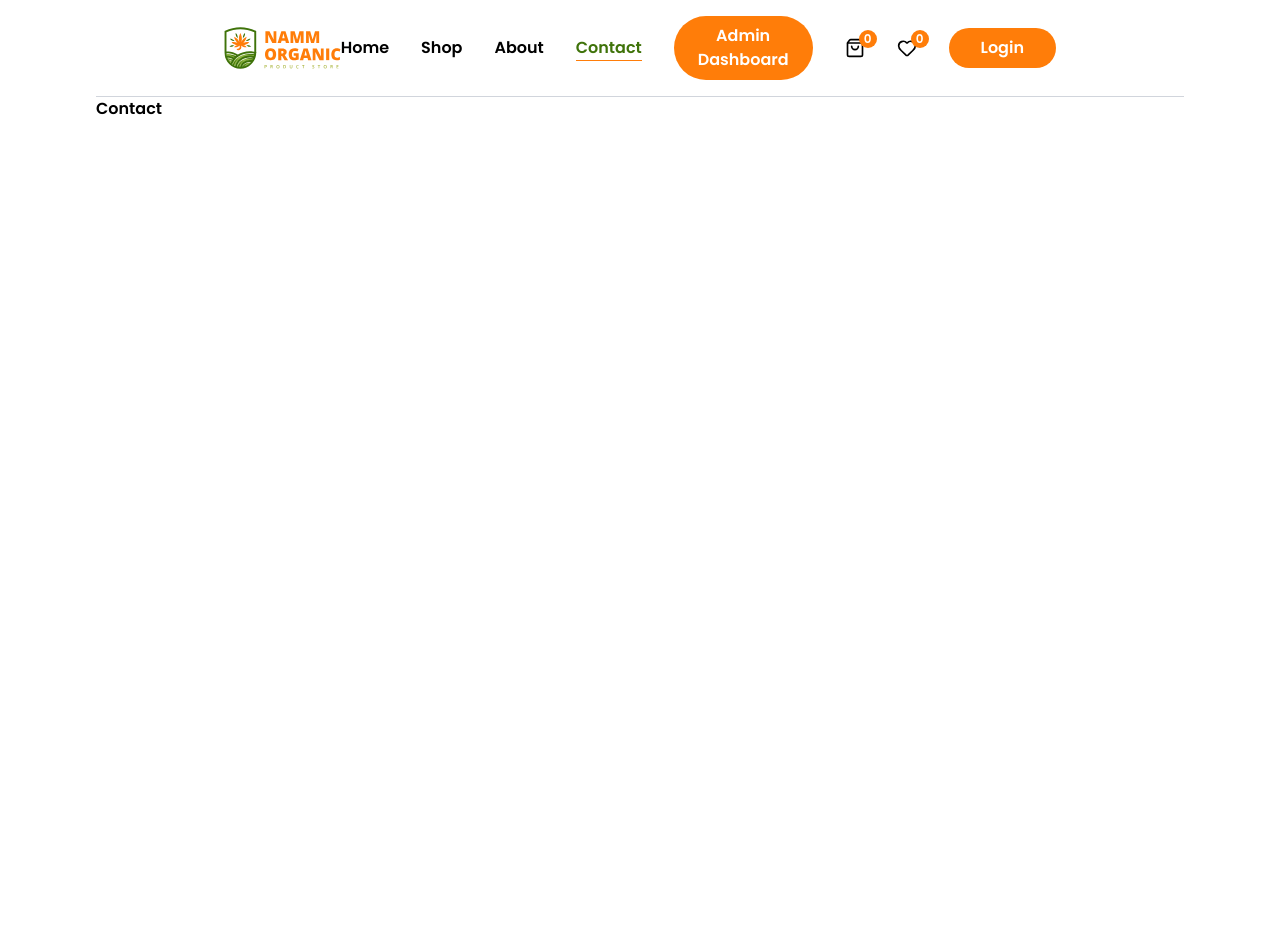
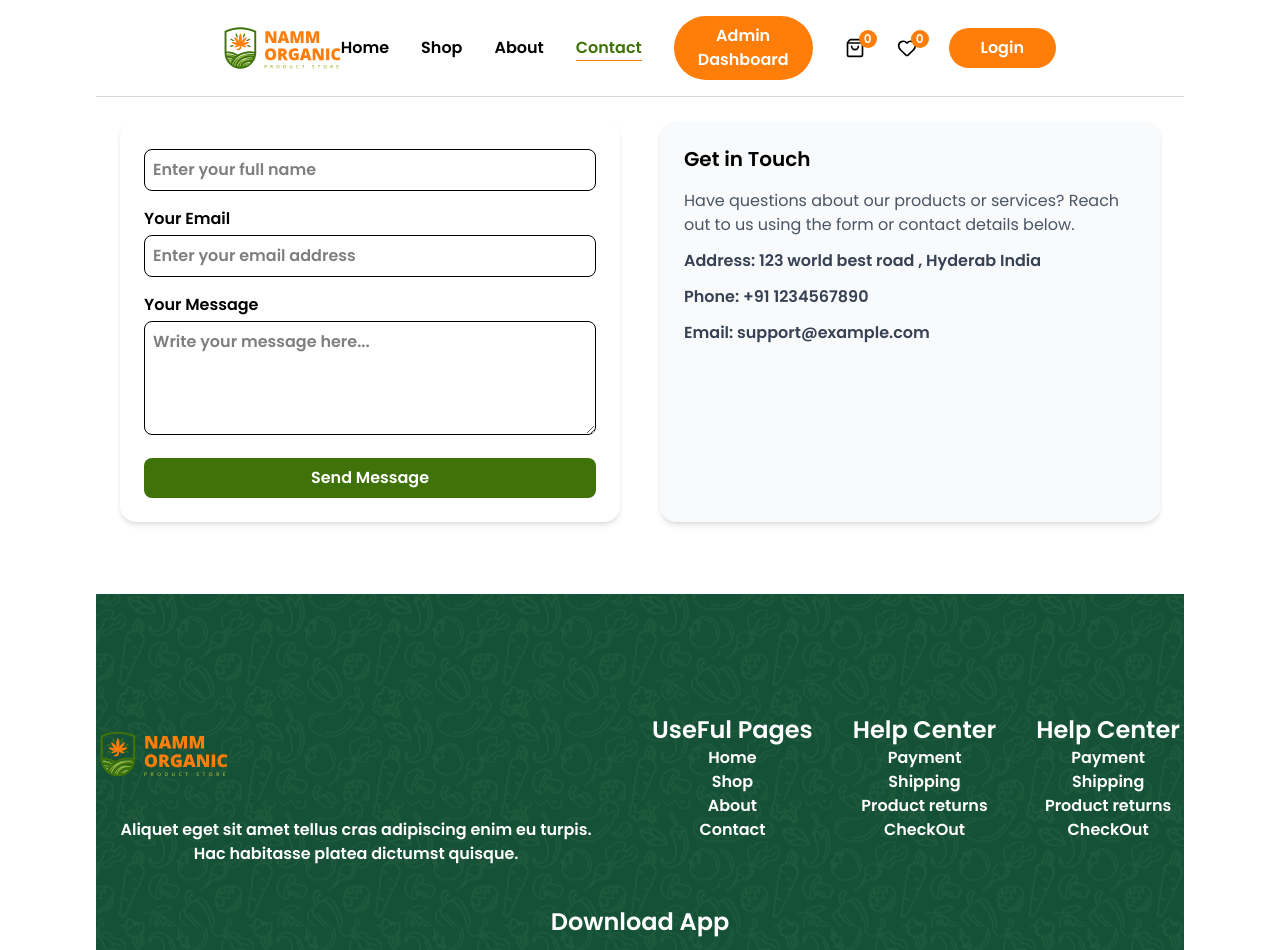
Before and after one commit to ashishdikshit/Grocery, a React (Vite) app in the folder FrontEnd/: page /contact in a window 1280 px wide. Shown: the top 950 px of the page. Before the commit the page ends 800 px from the top, so only its background shows below. Built offline with nearby package versions, Linux system fonts and the light colour scheme.

Commit message:
updated static pages

```diff
--- a/FrontEnd/src/App.jsx
+++ b/FrontEnd/src/App.jsx
@@ -13,6 +13,7 @@ import AddAddress from "./Pages/AddAddress";
 import MyOrder from "./Pages/MyOrder";
 import Navbar from "./componants/Navbar";
 import { Toaster } from "react-hot-toast";
+import Footer from "./componants/Footer";
 
 function App() {
   return (
@@ -34,6 +35,7 @@ function App() {
           <Route path="/add-address" element={<AddAddress />} />
           <Route path="/my-orders" element={<MyOrder />} />
         </Routes>
+        <Footer/>
       </div>
     </>
   );
--- a/FrontEnd/src/Pages/About.jsx
+++ b/FrontEnd/src/Pages/About.jsx
@@ -1,5 +1,6 @@
 import React from "react";
 import { assets } from "../assets/assets";
+import Brands from "../componants/Brands";
 
 const About = () => {
   return (
@@ -28,7 +29,7 @@ const About = () => {
           <button className="bg-secondary text-white px-4 py-2">Shop</button>
         </div>
       </div>
-      {/* <Brands /> */}
+      <Brands />
     </div>
   );
 };
--- a/FrontEnd/src/Pages/Contact.jsx
+++ b/FrontEnd/src/Pages/Contact.jsx
@@ -1,9 +1,98 @@
-import React from 'react'
+import React, { useState } from "react";
+import toast from "react-hot-toast";
 
 const Contact = () => {
+  const [formData, setFormData] = useState({
+    name: "",
+    email: "",
+    message: "",
+  });
+
+  const handleChange = (e) => {
+    setFormData({ ...formData, [e.target.name]: e.target.value });
+
+  };
+  const handleSubmit = (e) => {
+    e.preventDefault();
+    toast.success("Thank you for contacting us! We will get back to you soon.");
+     setFormData({ name: "", email: "", message: "" });
+  };
   return (
-    <div>Contact</div>
-  )
-}
+    <div className="max-w-6xl mx-auto p-6">
+      <div className="grid md:grid-cols-2 gap-10">
+        <form
+          onSubmit={handleSubmit}
+          className="bg-white p-6 rounded-2xl shadow-md"
+        >
+          <div className="mb-4">
+            <label htmlFor="" className="block mb-1 font-medium"></label>
+            <input
+              type="text"
+              name="name"
+              value={formData.name}
+              onChange={handleChange}
+              required
+              className="w-full p-2 border rounded-lg focus:ring focus:ring-green-300"
+              placeholder="Enter your full name"
+            />
+          </div>
 
-export default Contact
+          <div className="mb-4">
+            <label className="block mb-1 font-medium">Your Email</label>
+            <input
+              type="email"
+              name="email"
+              value={formData.email}
+              onChange={handleChange}
+              required
+              className="w-full p-2 border rounded-lg focus:ring focus:ring-green-300"
+              placeholder="Enter your email address"
+            />
+          </div>
+
+          <div className="mb-4">
+            <label className="block mb-1 font-medium">Your Message</label>
+            <textarea
+              name="message"
+              value={formData.message}
+              onChange={handleChange}
+              rows="4"
+              required
+              className="w-full p-2 border rounded-lg focus:ring focus:ring-green-300"
+              placeholder="Write your message here..."
+            ></textarea>
+          </div>
+
+          <button
+            type="submit"
+            className="w-full bg-secondary text-white py-2 px-4 rounded-lg hover:bg-green-700 transition"
+          >
+            Send Message
+          </button>
+        </form>
+
+        {/* Contact Information */}
+        <div className="bg-gray-50 p-6 rounded-2xl shadow-md">
+          <h2 className="text-xl font-semibold mb-4">Get in Touch</h2>
+          <p className="mb-3 text-gray-600">
+            Have questions about our products or services? Reach out to us using
+            the form or contact details below.
+          </p>
+          <ul className="space-y-3 text-gray-700">
+            <li>
+              <strong>Address:</strong> 123 world best road , Hyderab India
+            </li>
+            <li>
+              <strong>Phone:</strong> +91 1234567890
+            </li>
+            <li>
+              <strong>Email:</strong> support@example.com
+            </li>
+          </ul>
+        </div>
+      </div>
+    </div>
+  );
+};
+
+export default Contact;
--- a/FrontEnd/src/componants/Footer.jsx
+++ b/FrontEnd/src/componants/Footer.jsx
@@ -1,9 +1,53 @@
-import React from 'react'
-
+import { Link } from "react-router-dom";
+import { assets } from "../assets/assets.js";
 const Footer = () => {
   return (
-    <div>Footer</div>
-  )
-}
+    <div
+      className="py-24 my-12 bg-[#155136]"
+      style={{ backgroundImage: `url(${assets.footer_img})` }}
+    >
+      <div className="flex flex-wrap justify-center items-center gap-10">
+        <div>
+          <img src={assets.logo} alt="" className="w-32 h-32" />
+          <h3 className="text-white max-w-lg text-center px-4">
+            {" "}
+            Aliquet eget sit amet tellus cras adipiscing enim eu turpis. Hac
+            habitasse platea dictumst quisque.
+          </h3>
+        </div>
 
-export default Footer
+        <div className="flex flex-col items-center text-white">
+          <h1 className="text-2xl font-semibold">UseFul Pages</h1>
+          <Link to={"/"}>Home</Link>
+          <Link to={"/shop"}>Shop</Link>
+          <Link to={"/about"}>About</Link>
+          <Link to={"/contact"}>Contact</Link>
+        </div>
+        <div className="flex flex-col items-center text-white">
+          <h1 className="text-2xl font-semibold">Help Center</h1>
+          <Link to={""}>Payment</Link>
+          <Link to={""}>Shipping</Link>
+          <Link to={""}>Product returns</Link>
+          <Link to={""}>CheckOut</Link>
+        </div>
+        <div className="flex flex-col items-center text-white">
+          <h1 className="text-2xl font-semibold">Help Center</h1>
+          <Link to={""}>Payment</Link>
+          <Link to={""}>Shipping</Link>
+          <Link to={""}>Product returns</Link>
+          <Link to={""}>CheckOut</Link>
+        </div>
+        <div className="flex flex-col items-center text-white gap-3">
+          <h1 className="text-2xl font-semibold">Download App</h1>
+          <div className="flex items-center gap-2">
+            <img src={assets.app_store} alt="" />
+          </div>
+          <div className="flex items-center gap-2">
+            <img src={assets.play_store} alt="" />
+          </div>
+        </div>
+      </div>
+    </div>
+  );
+};
+export default Footer;
```
